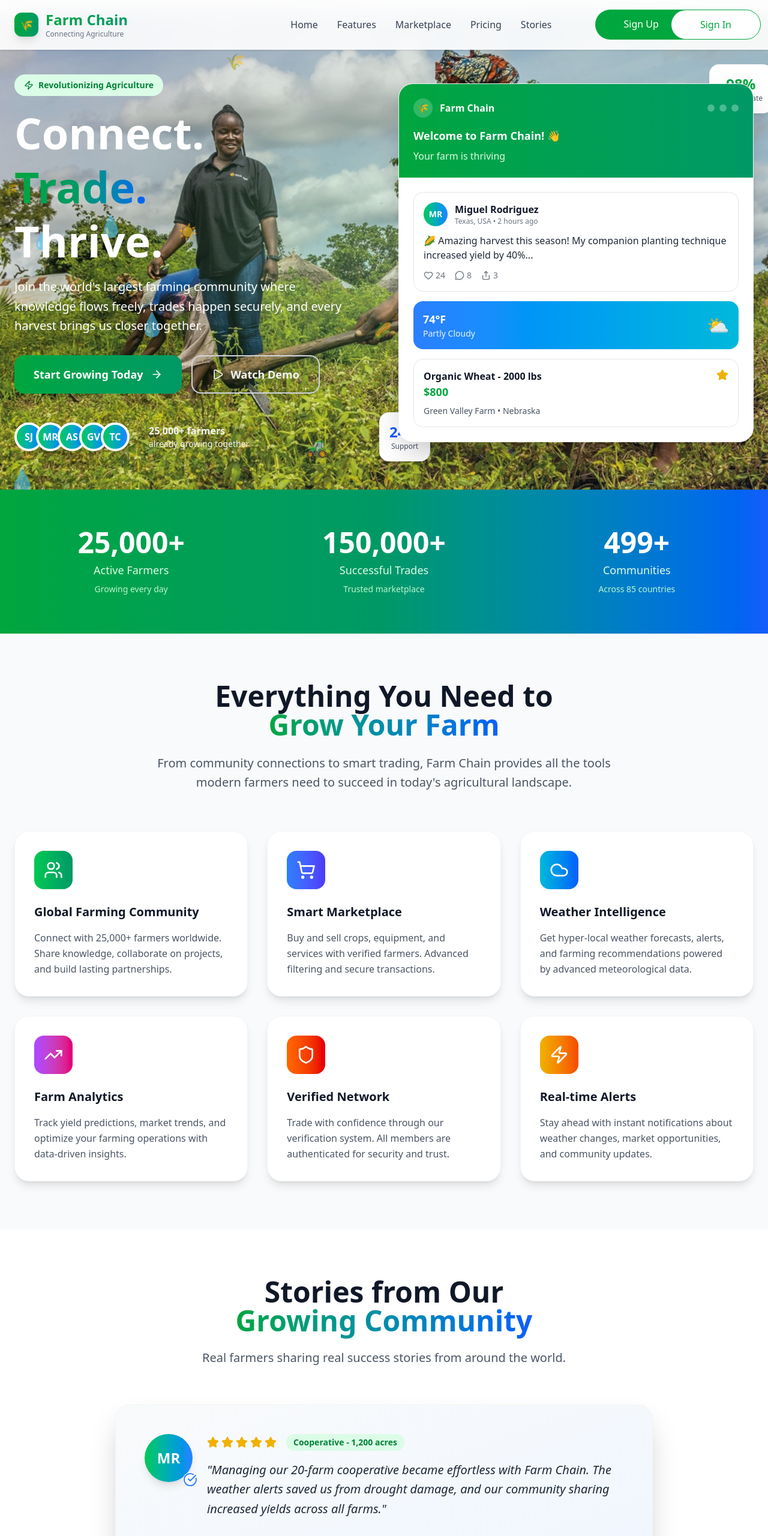
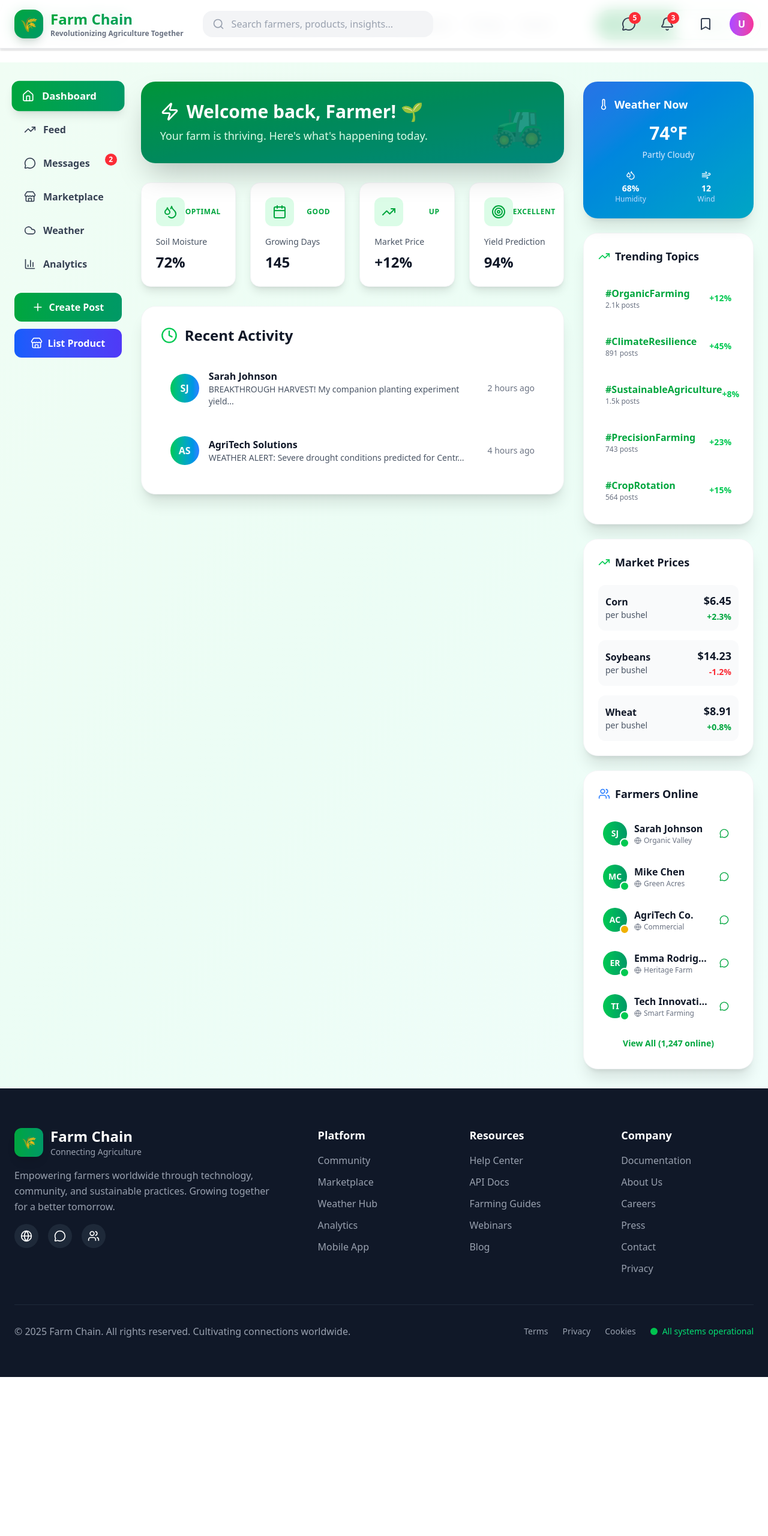
Before and after one commit to Pero4l/FARM_CHAIN_FRONTEND, a Next.js app: page / in a window 1280 px wide. Shown: the top 2560 px of the page at 60% size. After the commit the page ends 2295 px from the top, so only its background shows below. Built offline with nearby package versions, Linux system fonts and the light colour scheme.

Commit message:
uncommented my main to see what i am working on

```diff
--- a/app/page.tsx
+++ b/app/page.tsx
@@ -18,18 +18,16 @@ export default function Home() {
   return (
 
     <div className="">
-      <HeroPage/>
-      <FeaturePage/>
+      {/* <HeroPage/>
+      <FeaturePage/> */}
 
       {/* <PricingPage/> */}
 
-      <TestimonialPage/>
-      <CtaPage/>
+    /
 
 
-
-      {/* <MainNavPage />
-      <FarmChain /> */}
+      <MainNavPage />
+      <FarmChain />
     </div>
   );
 }
```
